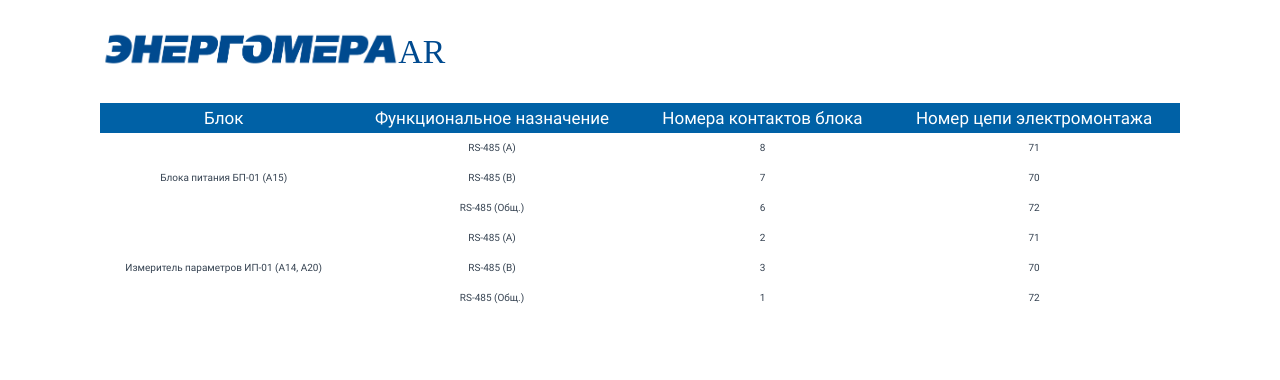
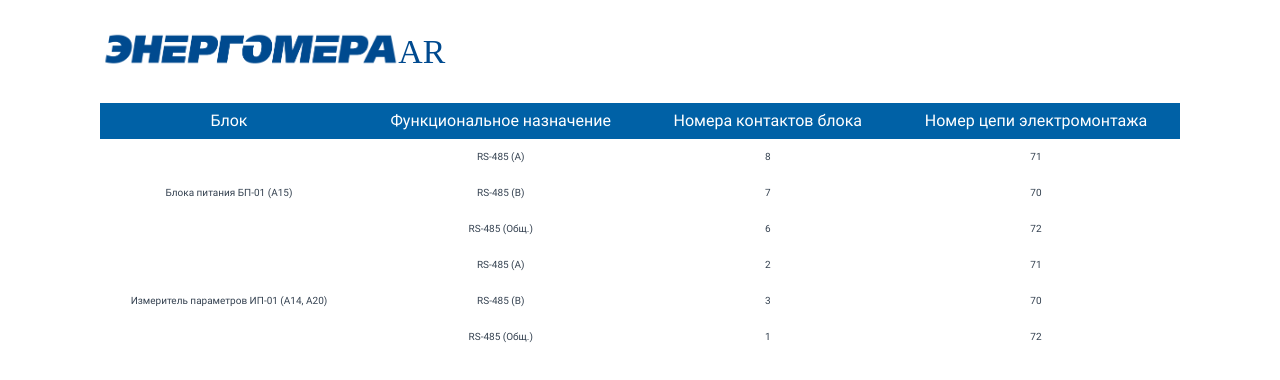
Before and after one commit to Mabaka/energomera-ar, a Vue app in the folder frontend/: page /ring in a window 1280 px wide. Shown: the top 380 px of the page. Built offline with nearby package versions, Linux system fonts and the light colour scheme.

Commit message:
Fix table + img

```diff
--- a/frontend/src/App.vue
+++ b/frontend/src/App.vue
@@ -5,7 +5,6 @@
 
 <script setup>
 import {AppHeader} from "@/layouts";
-import {HomeView} from "@/views";
 </script>
 
 <style lang="scss">
--- a/frontend/src/assets/scss/layout/ar.scss
+++ b/frontend/src/assets/scss/layout/ar.scss
@@ -9,6 +9,8 @@
     flex-direction: column;
     min-height: 80vh;
     max-height: 80vh;
+    min-width: 56vh;
+    max-width: 56vh;
 }
 
 .step__wrapper{
--- a/frontend/src/assets/scss/layout/homeview.scss
+++ b/frontend/src/assets/scss/layout/homeview.scss
@@ -1,3 +1,9 @@
+body{
+    width: 100% !important;
+    height: 100% !important;
+    margin-left: 0 !important;
+    margin-top: 0 !important;
+}
 .content{
     padding: 0 100px;
 }
@@ -10,7 +16,7 @@
 
 .hardware__item__container{
     img{
-        width: 400px;
+        max-width: 400px;
         padding-bottom: 10px;
     }
 }
--- a/frontend/src/assets/scss/layout/ring.scss
+++ b/frontend/src/assets/scss/layout/ring.scss
@@ -1,7 +1,42 @@
 	/* Стили таблицы (IKSWEB) */
-	table.iksweb{text-decoration: none;border-collapse:collapse;width:100%;text-align:center;}
-	table.iksweb th{font-weight:normal;font-size:17px; color:#ffffff;background-color:#0061a6;}
-	table.iksweb td{font-size:10px;color:#354251;}
-	table.iksweb td,table.iksweb th{white-space:pre-wrap;padding:10px 12px;line-height:10px;vertical-align: middle;border: 0px solid #354251;}	table.iksweb tr:hover{background-color:#f9fafb}
-	table.iksweb tr:hover td{color:#354251;cursor:default;}
-	.mobile-table{width: 100%; max-width: 100%; overflow-x: auto;}
+	table.iksweb {
+		text-decoration: none;
+		border-collapse: collapse;
+		width: 100%;
+		text-align: center;
+	}
+
+	table.iksweb th {
+		font-weight: normal;
+		font-size: 16px;
+		color: #ffffff;
+		background-color: #0061a6;
+	}
+
+	table.iksweb td {
+		font-size: 10px;
+		color: #354251;
+	}
+
+	table.iksweb td,
+	table.iksweb th {
+		white-space: pre-wrap;
+		padding: 10px 12px;
+		vertical-align: middle;
+		border: 0px solid #354251;
+	}
+
+	table.iksweb tr:hover {
+		background-color: #f9fafb
+	}
+
+	table.iksweb tr:hover td {
+		color: #354251;
+		cursor: default;
+	}
+
+	.mobile-table {
+		width: 100%;
+		max-width: 100%;
+		overflow-x: auto;
+	}
--- a/frontend/src/components/AR/viewer.vue
+++ b/frontend/src/components/AR/viewer.vue
@@ -1,6 +1,10 @@
+
 <template>
     <div class="ar">
-      <a-scene arjs='detectionMode: mono_and_matrix; matrixCodeType: 3x3;'>
+      <a-scene
+      vr-mode-ui="enabled: false;"
+      arjs='detectionMode: mono_and_matrix; matrixCodeType: 3x3;'
+      renderer="logarithmicDepthBuffer: true; precision: medium;">
         <a-marker type='barcode' value='1'>
 
           <a-image v-if="dataStore.step==1" position="0 0 2" rotation="-90 0 0" scale="8 8 8" src="/src/assets/models/1.png"></a-image>
--- a/frontend/src/views/ARView.vue
+++ b/frontend/src/views/ARView.vue
@@ -1,6 +1,6 @@
 <template>
-  <viewer :dataStore="DataStore"/>
-  <ui :dataStore="DataStore"/>
+  <viewer :dataStore="DataStore" />
+  <ui :dataStore="DataStore" />
 </template>
 
 <script setup>
```
Also changed, not shown: frontend/index.html (line endings or trailing spaces), frontend/src/stores/data.ts (line endings or trailing spaces).
